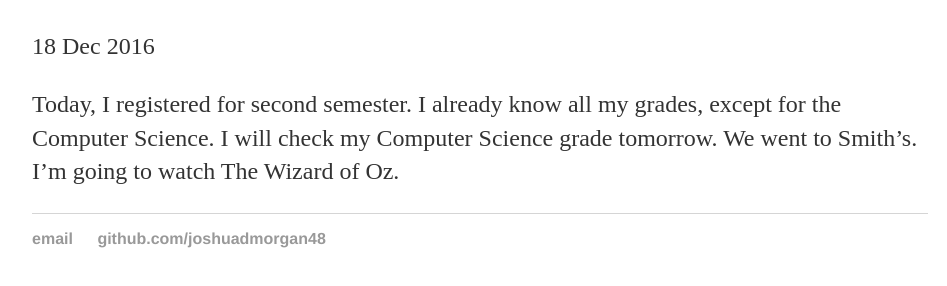
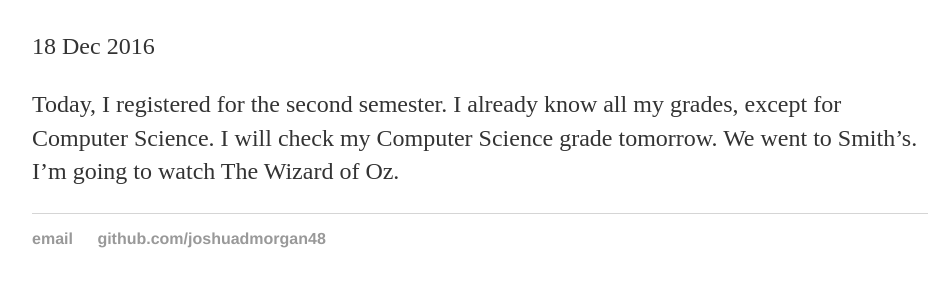
Before and after one commit to joshuadmorgan48/joshuadmorgan48.github.io, a Jekyll site: the page built from _posts/2016-12-18-College-Register-post.md, in a window 1280 px wide. Shown: the part 167-453 px from the top of the page, without its empty margins (160-1107 px from the left). Built offline with Jekyll 4.4.1, drawn with Linux system fonts in a browser that asks for light colours.

```diff
--- a/_posts/2016-12-18-College-Register-post.md
+++ b/_posts/2016-12-18-College-Register-post.md
@@ -4,4 +4,4 @@ title: "College Registration"
 date: 2016-12-18
 ---
 
-Today, I registered for second semester. I already know all my grades, except for the Computer Science. I will check my Computer Science grade tomorrow. We went to Smith's. I'm going to watch The Wizard of Oz.
+Today, I registered for the second semester. I already know all my grades, except for Computer Science. I will check my Computer Science grade tomorrow. We went to Smith's. I'm going to watch The Wizard of Oz.
```
